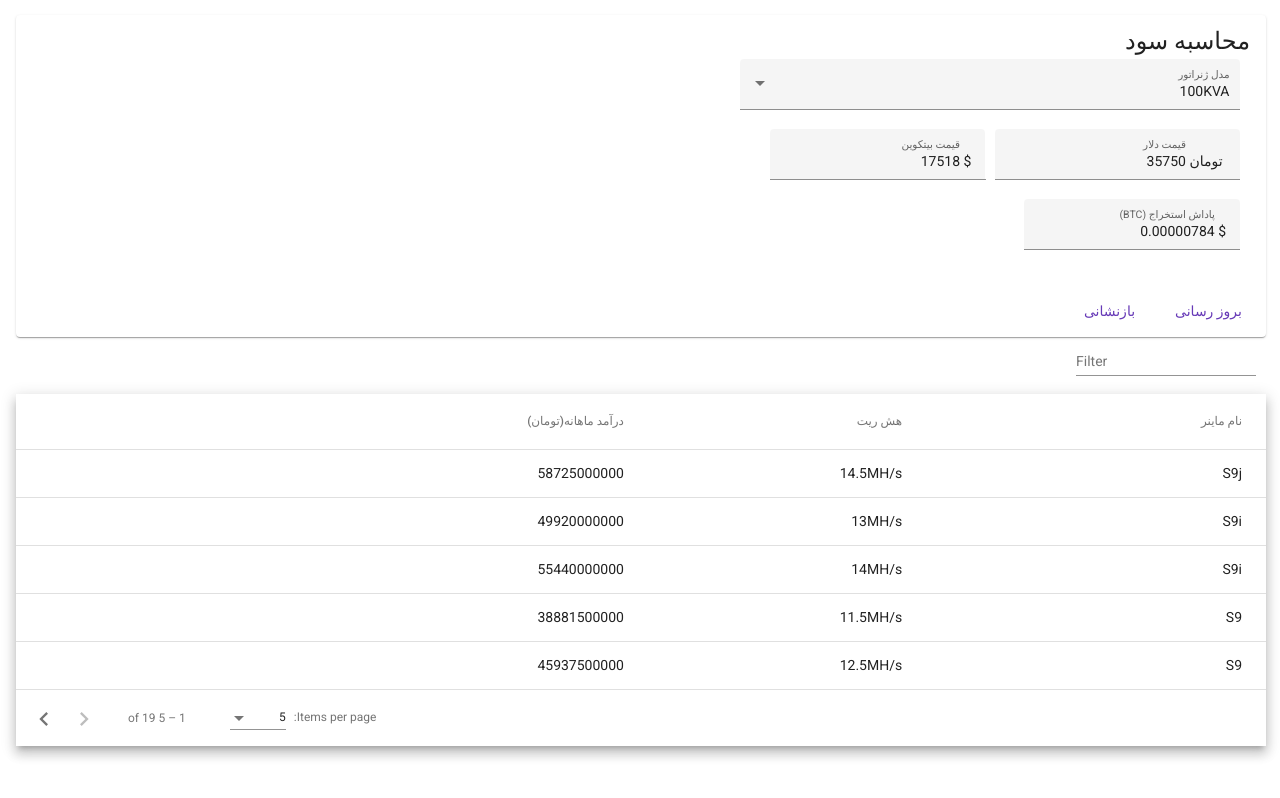
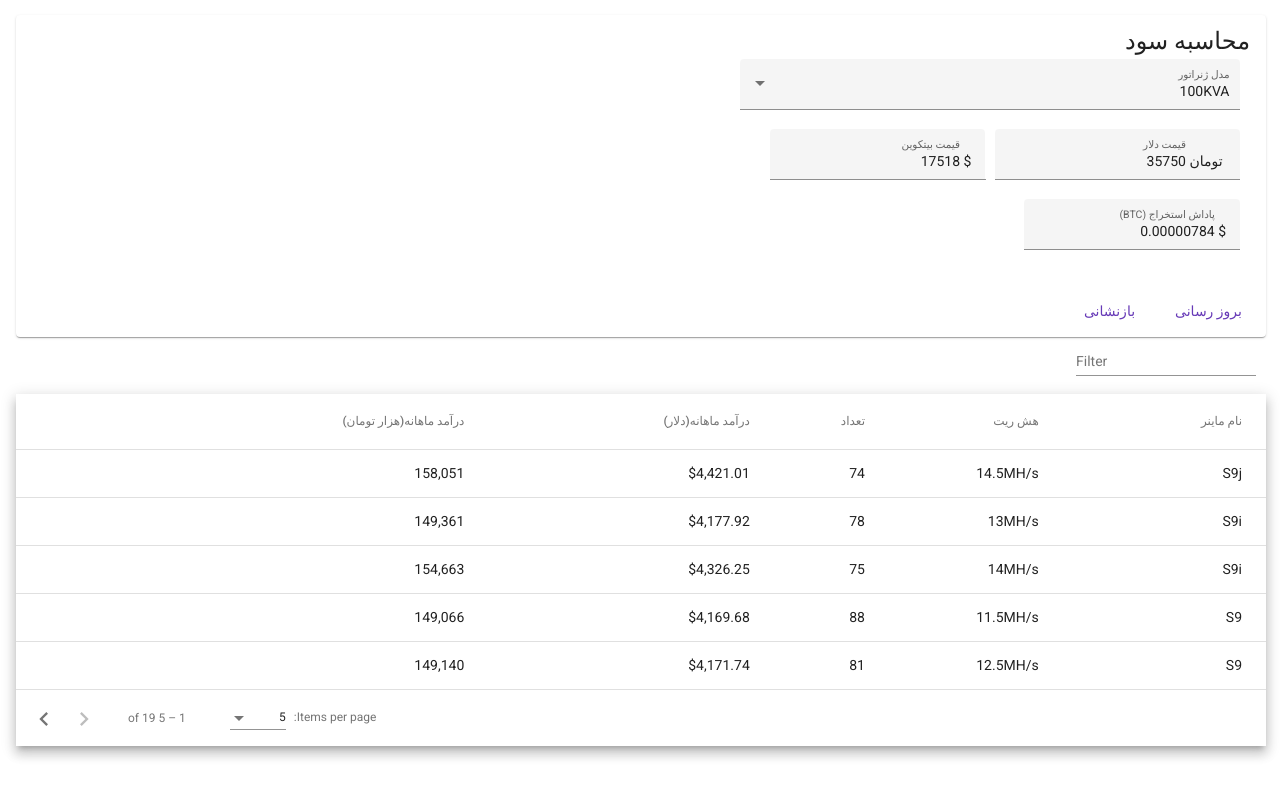
Before and after one commit to mrhb/MinerInvestmentCalculator, an Angular app: page /main in a window 1280 px wide. Shown: the top 798 px of the page. Built offline with nearby package versions, Linux system fonts and the light colour scheme.

Commit message:
second Publish

```diff
--- a/src/app/main/main.component.html
+++ b/src/app/main/main.component.html
@@ -50,10 +50,22 @@
   <div class="mat-elevation-z8" dir="rtl">
     <table mat-table [dataSource]="dataSource" matSort  >
 
-      <!-- ID Column -->
-      <ng-container matColumnDef="incom">
-        <th mat-header-cell *matHeaderCellDef mat-sort-header color="primary"> درآمد ماهانه(تومان) </th>
-        <td mat-cell *matCellDef="let row"> {{row.incom}} </td>
+      <!-- Incom(toman) Column -->
+      <ng-container matColumnDef="MonthlyIncom_Toman">
+        <th mat-header-cell *matHeaderCellDef mat-sort-header color="primary"> درآمد ماهانه(هزار تومان) </th>
+        <td mat-cell *matCellDef="let row"> {{row.MonthlyIncom_Toman | currency :'IRR':''}} </td>
+      </ng-container>
+
+      <!-- Incom($) Column -->
+      <ng-container matColumnDef="MonthlyIncom">
+        <th mat-header-cell *matHeaderCellDef mat-sort-header color="primary"> درآمد ماهانه(دلار) </th>
+        <td mat-cell *matCellDef="let row"> {{row.MonthlyIncom  | currency:'USD'}} </td>
+      </ng-container>
+
+      <!-- miner count Column -->
+      <ng-container matColumnDef="count">
+        <th mat-header-cell *matHeaderCellDef mat-sort-header color="primary">تعداد </th>
+        <td mat-cell *matCellDef="let row"> {{row.count}} </td>
       </ng-container>
 
       <!-- hashrate Column -->
--- a/src/app/main/main.component.ts
+++ b/src/app/main/main.component.ts
@@ -5,12 +5,7 @@ import { MatPaginator, MatPaginatorIntl } from '@angular/material/paginator';
 import { MatSort } from '@angular/material/sort';
 import { MatTableDataSource } from '@angular/material/table';
 import { CustomMatPaginatorIntl } from './CustomPaginatorConfiguration';
-export interface minerincom {
-  name: string;
-  hashrate: number;
-  consumption: number;
-  incom:number;
-}
+
 
 /** Constants used to fill up our data base. */
 const MINERS=[
@@ -53,11 +48,11 @@ export class MainComponent implements OnInit {
   signupForm: FormGroup;
   loading = false;
   submitted = false;
-  displayedColumns: string[] = [ 'name','hashrate','incom'];
+  displayedColumns: string[] = [ 'name','hashrate','count','MonthlyIncom','MonthlyIncom_Toman'];
   dataSource: MatTableDataSource<minerincom>;
 
 
-  @ViewChild(MatPaginator , {static: true}) paginator: MatPaginator;
+  @ViewChild(MatPaginator) paginator: MatPaginator;
   @ViewChild(MatSort) sort: MatSort;
   MinerIncoms:minerincom[];
 
@@ -109,6 +104,7 @@ export class MainComponent implements OnInit {
     miner.btc=this.btc.value;
     this.MinerIncoms=Array.from(MINERS, x => new miner(x));
     this.dataSource = new MatTableDataSource(this.MinerIncoms);
+    this.ngAfterViewInit()
   }
   ngAfterViewInit() {
     this.dataSource.paginator = this.paginator;
@@ -124,7 +120,14 @@ export class MainComponent implements OnInit {
     }
   }
 }
-
+export interface minerincom {
+  name: string;
+  hashrate: number;
+  consumption: number;
+  count:number;
+  MonthlyIncom:number;
+  MonthlyIncom_Toman:number;
+}
 
 
   export class miner {
@@ -142,13 +145,21 @@ export class MainComponent implements OnInit {
     Object.assign(this, obj);
   }
 
-  get incom(): number {
-    return this.monthlyIncom;
+  get UnitDailyIncom(): number {
+    return this.hashrate * miner.btc * miner.bitcoin;
   }
-  get dailyIncom(): number {
-    return this.hashrate *this.consumption* miner.capacity;
+  get UnitMonthlyIncom(): number {
+    return 30*this.UnitDailyIncom;
   }
-  get monthlyIncom(): number {
-    return 30*this.dailyIncom;
+
+  get count(): number {
+    var cnt= Math.floor(miner.capacity/this.consumption)
+    return cnt ;
+  }
+  get MonthlyIncom(): number {
+    return this.UnitMonthlyIncom*this.count;
+  }
+  get MonthlyIncom_Toman(): number {
+    return this.MonthlyIncom* miner.dollar/1000;
   }
 }
```
Also changed, not shown: 28 other files (tests, documents, lock files or other folders).
